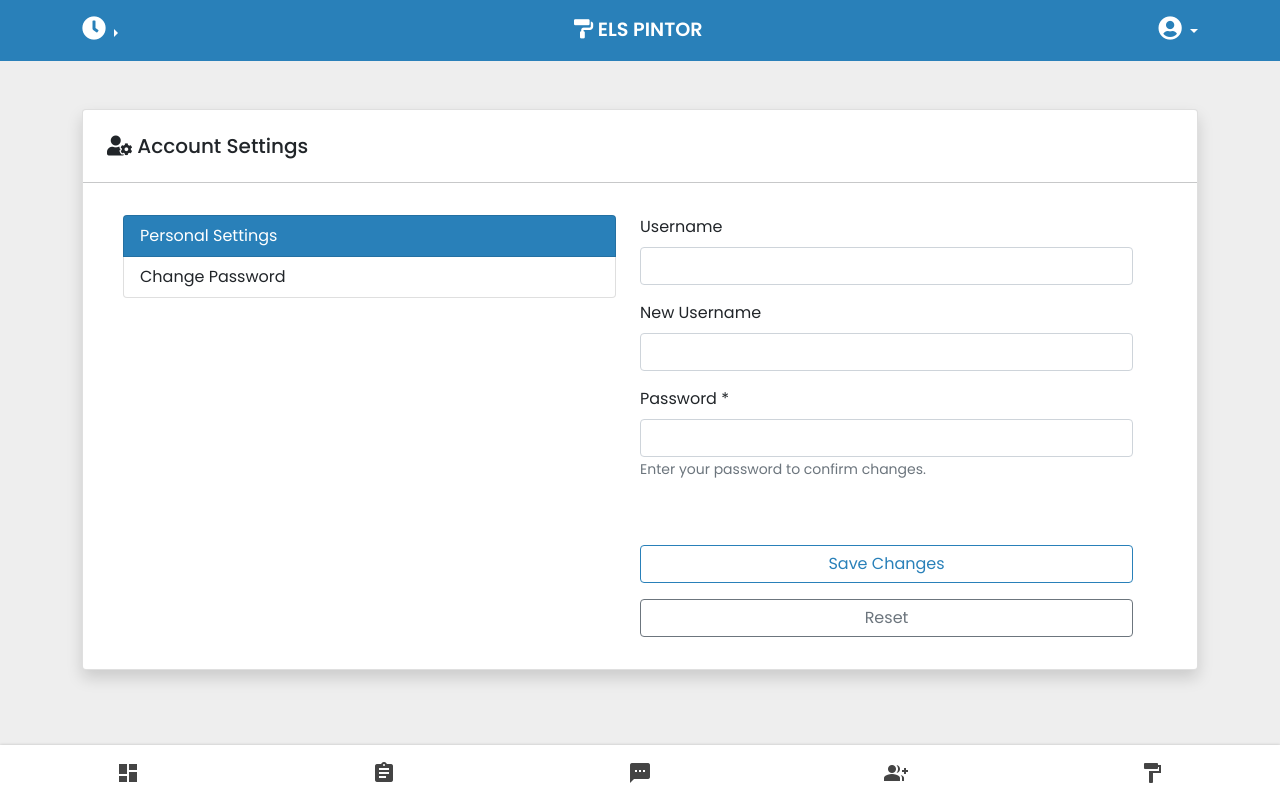
After one commit to Louki-dev/els-pintor-frontend, a PHP site: page /acc.php in a window 1280 px wide. The commit adds this page. Run offline with PHP 8.4, Linux system fonts and the light colour scheme.

Commit message:
acc and pass added

```diff
--- /dev/null
+++ b/acc.php
@@ -0,0 +1,64 @@
+<?php require_once __DIR__ ."/include/header.inc.php";?>
+</head>
+    <body>
+<?php require_once __DIR__ . "/include/top-navigation.inc.php";?>
+
+<main>
+<div class="content-section custom-m mt-5">
+<div class="container">
+
+
+        <div class="card shadow pt-4">
+            <h5 class="ps-4"><i class="fas fa-user-cog"></i> Account Settings</h5><hr>
+        <div class="card-body">
+            <div class="container row row-cols-2 row-cols-sm-2 row-cols-lg-2">
+
+                <div class="col mb-5">
+                <div class="list-group">
+                <a href="" class="list-group-item pending_header text-white">
+                    Personal Settings
+                </a>
+                <a href="cpass.php" class="list-group-item" aria-current="true">Change Password</a>
+                </div>
+                </div>
+
+
+                <div class="col">
+                <form>
+                    <input type="text" name="id" value="" hidden>
+                    <div class="">
+                    <label for="firstName" class="form-label">Username</label>
+                    <input type="text" class="form-control" id="" placeholder="" value="" required>
+                    </div>
+                    <div class="mt-3">
+                    <label for="firstName" class="form-label">New Username</label>
+                    <input type="text" class="form-control" id="" placeholder="" value="" required>
+                    </div>
+
+                    <div class="mt-3">
+                    <label for="lastName" class="form-label">Password <span title="Required">*</span></label>
+                    <input type="password" class="form-control" id="" placeholder="" value="">
+                    <small class="text-muted">Enter your password to confirm changes.</small>
+                    </div>
+                </br>
+                    <div class="d-grid gap-2 mt-4">
+                        <button type="button" class="btn btn-outline-primary mt-3 mb-2" data-bs-toggle="modal" data-bs-target="#save" href="">Save Changes</button>
+                        <button type="button" class="btn btn-outline-secondary mb-3" data-bs-toggle="modal" data-bs-target="#discard" href="">Reset</button>
+                    </div>
+                </form>
+                </div>
+            </div>
+
+        </div>
+        </div>
+
+</div>
+</div>
+</main>
+
+
+<?php
+require_once __DIR__ . "/include/navigation.inc.php";
+?>
+</body>
+</html>
--- a/dashboard.php
+++ b/dashboard.php
@@ -54,8 +54,8 @@
 
         <form class="mb-4 container">
         <div class="input-group flex-nowrap">
+        <span class="input-group-text pending_header text-white" style="cursor:default;">Search</span>
         <input type="text" class="form-control"  id="search_d" placeholder="Search by Customer Name">
-        <button class="input-group-text pending_header text-white" id="searchclear"><i class="fas fa-undo"></i></button>
         </div>
         </form>
 
--- a/employee-data.php
+++ b/employee-data.php
@@ -11,8 +11,8 @@
 
         <form class="g-3 mb-3">
         <div class="input-group flex-nowrap">
+        <span class="input-group-text pending_header text-white" id="searchclear" style="cursor:default;">Search</span>
         <input type="text" class="form-control" id="search_emp" placeholder="Search by Employee Name">
-        <button class="input-group-text pending_header text-white" id="searchclear"><i class="fas fa-undo"></i></button>
         </div>
         </form>
 
--- a/include/top-navigation.inc.php
+++ b/include/top-navigation.inc.php
@@ -1,29 +1,4 @@
-<!-- <header class="py-3 mb-3 border-bottom top_nav">
-    <div class="container d-grid gap-3 align-items-center" style="grid-template-columns: 50fr 2fr;">
-        <div class="container-fluid">
-            <a href="#" class="logo"><i class="fas fa-paint-roller"></i> ELS PINTOR</a>
-        </div>
-
-        <div class="d-flex align-items-center"> -->
-        <!-- <div id="DigitalCLOCK" class="clock" onload="showTime()"></div> -->
-
-            <!-- <div class="flex-shrink-0 dropdown">
-            <a href="#" class="d-block link-dark text-decoration-none dropdown-toggle text-white" id="dropdownUser2" data-bs-toggle="dropdown" aria-expanded="false">
-            <i class="fas fa-user-circle fs-4"></i>
-            </a>
-            <ul class="dropdown-menu text-small shadow" aria-labelledby="dropdownUser2">
-                <li><a class="dropdown-item" href="#">New project...</a></li>
-                <li><a class="dropdown-item" href="#">Settings</a></li>
-                <li><a class="dropdown-item" href="#">Profile</a></li>
-                <li><hr class="dropdown-divider"></li>
-                <li><a class="dropdown-item" href="#" id="logout" >Sign out</a></li>
-            </ul>
-            </div>
-        </div>
-    </div>
-  </header> -->
-
-  <div class="top_nav">
+<div class="top_nav">
 
     <div class="container d-flex justify-content-between py-3 ">
         <div class="flex-shrink-0 dropend">
@@ -37,7 +12,7 @@
         </div>
 
 
-        <a href="#" class="logo"><i class="fas fa-paint-roller"></i> ELS PINTOR</a>
+        <a href="dashboard.php" class="logo"><i class="fas fa-paint-roller"></i> ELS PINTOR</a>
 
 
         <div class="flex-shrink-0 dropdown">
@@ -45,11 +20,11 @@
             <i class="fas fa-user-circle fs-4"></i>
             </a>
             <ul class="dropdown-menu text-small shadow">
-                <li><a class="dropdown-item" href="#"><i class="fas fa-user-cog"></i> Account</a></li>
+                <li><a class="dropdown-item" href="acc.php"><i class="fas fa-user-cog"></i> Account Settings</a></li>
                 <li><hr class="dropdown-divider"></li>
-                <li><a class="dropdown-item" href="#" id="logout"><i class="fas fa-sign-out-alt"></i> Sign out</a></li>
+                <li><a class="dropdown-item" href="" id="logout"><i class="fas fa-sign-out-alt"></i> Sign out</a></li>
             </ul>
         </div>
 
     </div>
-  </div>
+</div>
--- a/include/update-product.modal.inc.php
+++ b/include/update-product.modal.inc.php
@@ -15,7 +15,7 @@
                         <input type="text" class="form-control" id="eprod_name">
                     </div>
                     <div class="col-md">
-                        <label for="serv_price" class="form-label">Price Rate:</label><span>
+                        <label for="serv_price" class="form-label">Product Price:</label><span>
                         <input class="form-control" type="number" id="eprod_price">
                     </div>
                 </div>
--- a/js/defined/employee-list.js
+++ b/js/defined/employee-list.js
@@ -27,6 +27,8 @@
             clearTimeout(typingTimer);
             if ($('#search_emp').val()) {
                 typingTimer = setTimeout(doneTyping, doneTypingInterval);
+            }else{
+                loadEmployee();
             }
         });
     });
--- a/js/defined/message.js
+++ b/js/defined/message.js
@@ -65,6 +65,8 @@
             clearTimeout(typingTimer);
             if ($('#search_m').val()) {
                 typingTimer = setTimeout(doneTyping, doneTypingInterval);
+            }else{
+                loadSentMessage();
             }
         });
     });
--- a/js/defined/service-prod.js
+++ b/js/defined/service-prod.js
@@ -3,12 +3,8 @@
     $(document).ready(function () {
         loadService();
         loadProduct();
-        var imageLoader = document.getElementById('serv_image');
-            imageLoader.addEventListener('change', handleImage, false);
-        var canvas = document.getElementById('serv_image_canvas');
-        var ctx = canvas.getContext('2d');
 
-        function handleImage(e){
+        function handleImage1(e){
             var reader = new FileReader();
             reader.onload = function(event){
                 var img = new Image();
@@ -21,6 +17,25 @@
             }
             reader.readAsDataURL(e.target.files[0]);
         }
+
+        function handleImage2(e){
+            var reader = new FileReader();
+            reader.onload = function(event){
+                var img = new Image();
+                img.onload = function(){
+                    canvas2.width = img.width;
+                    canvas2.height = img.height;
+                    ctx2.drawImage(img,0,0);
+                }
+                img.src = event.target.result;
+            }
+            reader.readAsDataURL(e.target.files[0]);
+        }
+
+        var imageLoader = document.getElementById('serv_image');
+        imageLoader.addEventListener('change', handleImage1, false);
+        var canvas = document.getElementById('serv_image_canvas');
+        var ctx = canvas.getContext('2d');
 
         $(document).on('click', '#AddService', function (e) {
 
@@ -54,7 +69,7 @@
                 return;
             }
             if (data.serv_image == '') {
-                // Swal.fire('Something went wrong', 'Price rate must not be empty', 'error');
+                // Swal.fire('Something went wrong', 'Upload image must not be empty', 'error');
                 Swal.fire({
                     title: 'Oops...',
                     text: 'Upload image must not be empty',
@@ -82,10 +97,10 @@
 
         });
 
-        var imageLoader = document.getElementById('prod_image');
-        imageLoader.addEventListener('change', handleImage, false);
-        var canvas = document.getElementById('prod_image_canvas');
-        var ctx = canvas.getContext('2d');
+        var imageLoader2 = document.getElementById('prod_image');
+        imageLoader2.addEventListener('change', handleImage2, false);
+        var canvas2 = document.getElementById('prod_image_canvas');
+        var ctx2 = canvas.getContext('2d');
 
 
         $(document).on('click', '#AddProduct', function () {
@@ -314,6 +329,8 @@
             clearTimeout(typingTimer);
             if ($('#search_s').val()) {
                 typingTimer = setTimeout(doneTyping1, doneTypingInterval);
+            }else{
+                loadService();
             }
         });
     });
@@ -324,6 +341,8 @@
             clearTimeout(typingTimer);
             if ($('#search_p').val()) {
                 typingTimer = setTimeout(doneTyping2, doneTypingInterval);
+            }else{
+                loadProduct();
             }
         });
     });
--- a/js/defined/statistics.js
+++ b/js/defined/statistics.js
@@ -12,6 +12,8 @@
                 clearTimeout(typingTimer);
                 if ($('#search_d').val()) {
                     typingTimer = setTimeout(doneTyping, doneTypingInterval);
+                }else{
+                    requestApiList();
                 }
             });
         });
--- a/js/defined/todo-list.js
+++ b/js/defined/todo-list.js
@@ -22,6 +22,8 @@
             clearTimeout(typingTimer);
             if ($('#search_t').val()) {
                 typingTimer = setTimeout(doneTyping, doneTypingInterval);
+            }else{
+                loadTodoList();
             }
         });
     });
--- a/message.php
+++ b/message.php
@@ -60,8 +60,8 @@
       <div class="col-lg-7">
       <form class="g-3 mb-4">
       <div class="input-group flex-nowrap">
+      <span class="input-group-text pending_header text-white" id="searchclear" style="cursor:default;">Search</span>
       <input type="text" class="form-control" id="search_m" placeholder="Search by Employee Name">
-      <button class="input-group-text pending_header text-white" id="searchclear"><i class="fas fa-undo"></i></button>
       </div>
       </form>
         <!--------------------------Sent Message------------------------------------------->
--- a/todo-data.php
+++ b/todo-data.php
@@ -8,8 +8,8 @@
 
             <form class="g-3 mb-4">
             <div class="input-group flex-nowrap">
+            <span class="input-group-text pending_header text-white" id="searchclear" style="cursor:default;">Search</span>
             <input type="text" class="form-control" id="search_t" placeholder="Search by Project Name">
-            <button class="input-group-text pending_header text-white" id="searchclear"><i class="fas fa-undo"></i></button>
             </div>
             </form>
 
```
Also changed, not shown: cpass.php (added, +64 -0 lines), js/script.js (+12 -4 lines), prod-data.php (+6 -5 lines).
